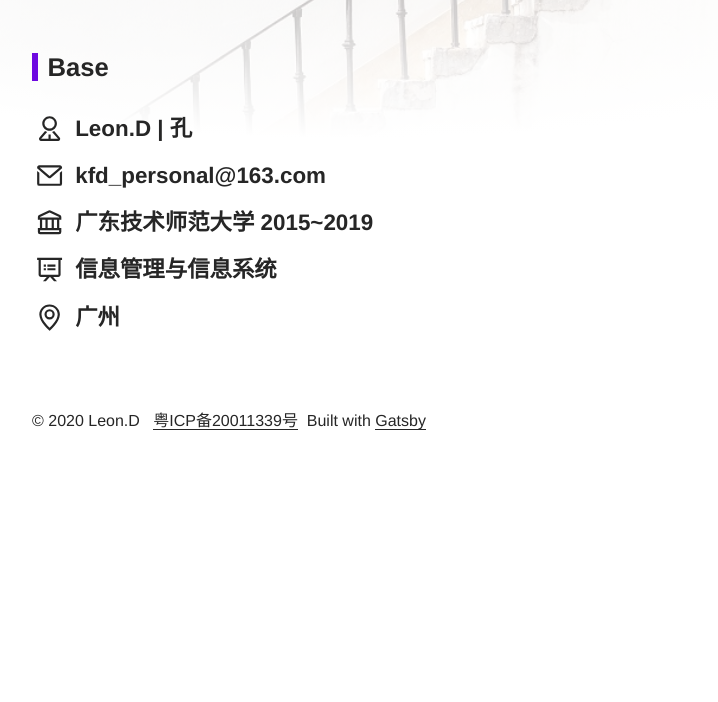
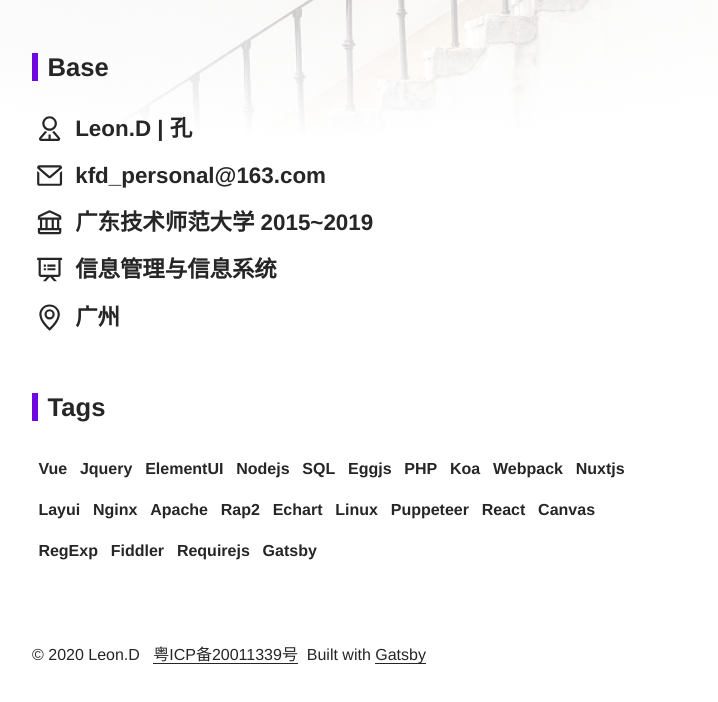
Before and after one commit to leon-kfd/gatsby-blog, a Gatsby site: page /about in a window 1280 px wide. Shown: the part 162-864 px from the top of the page, without its empty margins (293-1011 px from the left). Before the commit the page ends 800 px from the top, so only its background shows below. Built offline with nearby package versions, Linux system fonts and the light colour scheme; Gatsby itself is replaced by a stand-in of ours; some packages are replaced by stand-ins of ours.

Commit message:
add tags

```diff
--- a/src/css/about.scss
+++ b/src/css/about.scss
@@ -40,6 +40,22 @@
       }
     }
   }
+  .about-tags {
+    .title {
+      font-size: 1.6rem;
+      border-left: 0.4rem solid var(--ornament);
+      padding-left: 0.6rem;
+    }
+    .content {
+      .tags {
+        display: inline-flex;
+        font-weight: bold;
+        margin: 0.4rem;
+        align-items: center;
+        justify-content: space-around;
+      }
+    }
+  }
 }
 @media screen and (max-width: 480px) {
   .about-title {
--- a/src/pages/about.js
+++ b/src/pages/about.js
@@ -6,6 +6,39 @@ import '../css/about.scss'
 
 const About = ({ data, location }) => {
   const siteTitle = data.site.siteMetadata.title
+  const weightMap = {
+    Vue: 9,
+    Jquery: 7,
+    ElementUI: 7,
+    Nodejs: 6,
+    Layui: 4,
+    PHP: 5,
+    SQL: 6,
+    Nginx: 4,
+    Apache: 4,
+    Koa: 5,
+    Eggjs: 6,
+    React: 3,
+    Rap2: 4,
+    Echart: 4,
+    Canvas: 3,
+    RegExp: 3,
+    Webpack: 5,
+    Fiddler: 2,
+    Requirejs: 2,
+    Linux: 4,
+    Nuxtjs: 5,
+    Puppeteer: 4,
+    Gatsby: 2
+  }
+  const tagsList = Object.keys(weightMap).map(key => {
+    return { name: key, weight: weightMap[key], size: Math.sqrt(weightMap[key]) * 4 }
+  }).sort((a, b) => b.weight - a.weight).map(item => {
+    return (
+      // <span className="tags" key={item.name} style={{ width: `${item.size}rem`, height: `${item.size}rem` }}>{item.name}</span>
+      <span className="tags" key={item.name}>{item.name}</span>
+    )
+  })
   return (
     <Layout location={location} title={`${siteTitle} | About`}>
       <SEO title="About" />
@@ -47,6 +80,12 @@ const About = ({ data, location }) => {
             </div>
           </section>
         </div>
+        <div className="about-tags">
+          <h3 className="title">Tags</h3>
+          <section className="content">
+            {tagsList}
+          </section>
+        </div>
       </div>
     </Layout>
   )
```
